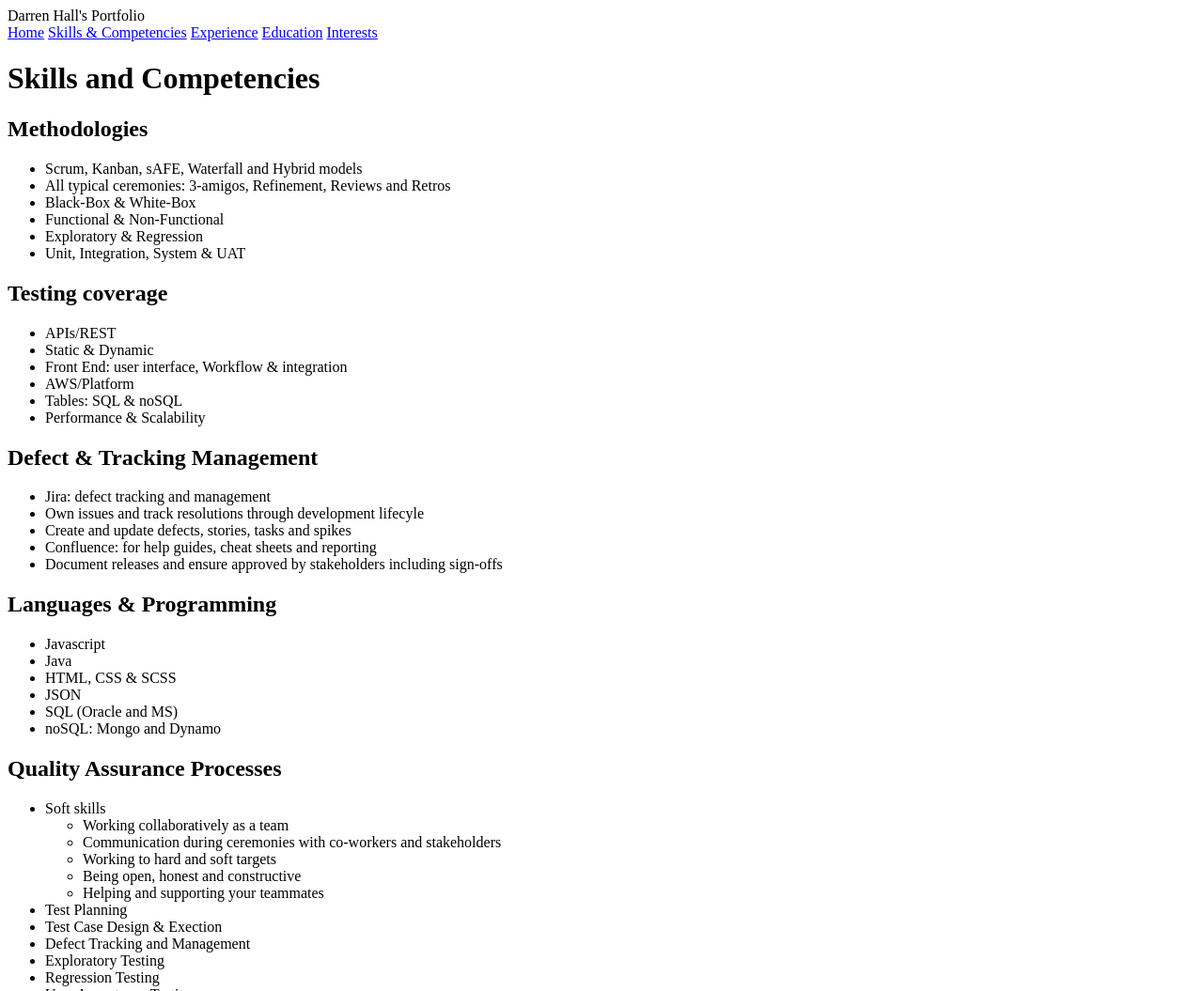
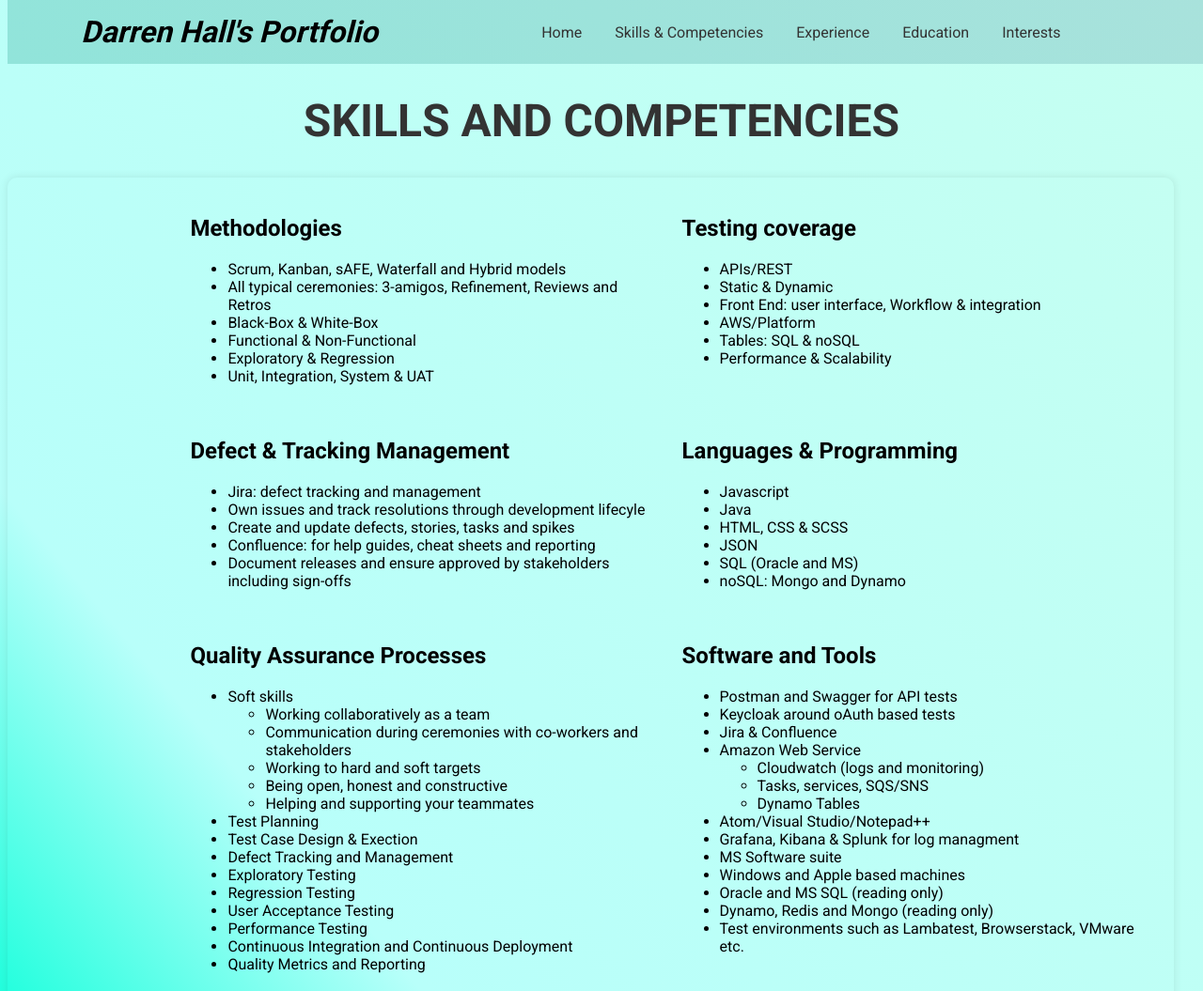
Before and after one commit to doorstep75/DH_CV, a plain HTML site: page HTML/Skills_comps.html in a window 1280 px wide. Shown: the top 1055 px of the page at 94% size. Drawn offline with Linux system fonts and the light colour scheme; the site is published under a folder, as on GitHub Pages, so addresses that start at the root find nothing.

Commit message:
Update Skills_comps.html
updated the navigation paths to work via github

```diff
--- a/HTML/Skills_comps.html
+++ b/HTML/Skills_comps.html
@@ -5,7 +5,7 @@
   <meta charset="UTF-8">
   <meta name="viewport" content="width=device-width, initial-scale=1.0">
   <title>DDH Website</title>
-  <link rel="stylesheet" href="/CSS/styles.css">
+  <link rel="stylesheet" href="../CSS/styles.css">
   <link href="https://fonts.googleapis.com/css2?family=Roboto:wght@400;700&display=swap" rel="stylesheet">
 </head>
 
@@ -14,11 +14,11 @@
     <nav id="navbar">
       <div class="logo">Darren Hall's Portfolio</div>
       <div class="nav-links">
-        <a href="/index.html">Home</a>
-        <a href="/Skills_comps.html">Skills & Competencies</a>
-        <a href="/Experience.html">Experience</a>
-        <a href="/Education.html">Education</a>
-        <a href="/Interests.html">Interests</a>
+        <a href="../index.html">Home</a>
+        <a href="./Skills_comps.html">Skills & Competencies</a>
+        <a href="./Experience.html">Experience</a>
+        <a href="./Education.html">Education</a>
+        <a href="./Interests.html">Interests</a>
       </div>
     </nav>
   </header>
```
